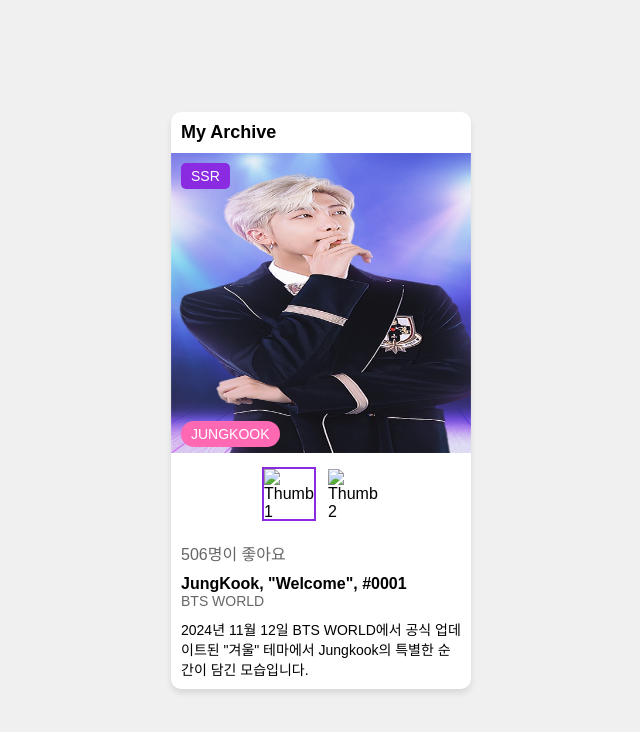
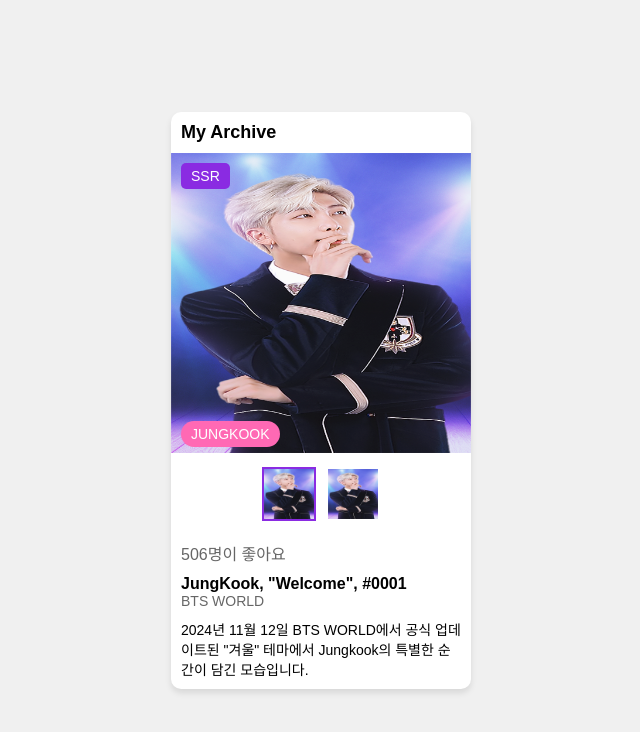
Before and after one commit to JerrySeo78/testgame, a plain HTML site: page myarchive_example.html in a window 1280 px wide. Shown: the whole page, without its empty margins (319-959 px from the left). Drawn offline with Linux system fonts and the light colour scheme.

Commit message:
Add files via upload

```diff
--- a/myarchive_example.html
+++ b/myarchive_example.html
@@ -96,8 +96,8 @@
             <div class="name-tag">JUNGKOOK</div>
         </div>
         <div class="thumbnail-container">
-            <img src="./resource/bts_logo.png" alt="Thumbnail 1" class="thumbnail active" onclick="changeImage('./resource/hi_bts.png', this)">
-            <img src="./resource/bts_logo.png" alt="Thumbnail 2" class="thumbnail" onclick="changeImage('./resource/low_bts.png', this)">
+            <img src="./resource/hi_bts.png" alt="Thumbnail 1" class="thumbnail active" onclick="changeImage('./resource/hi_bts.png', this)">
+            <img src="./resource/low_bts.png" alt="Thumbnail 2" class="thumbnail" onclick="changeImage('./resource/low_bts.png', this)">
         </div>
         <div class="likes">506명이 좋아요</div>
         <div class="title">JungKook, "Welcome", #0001</div>
```
